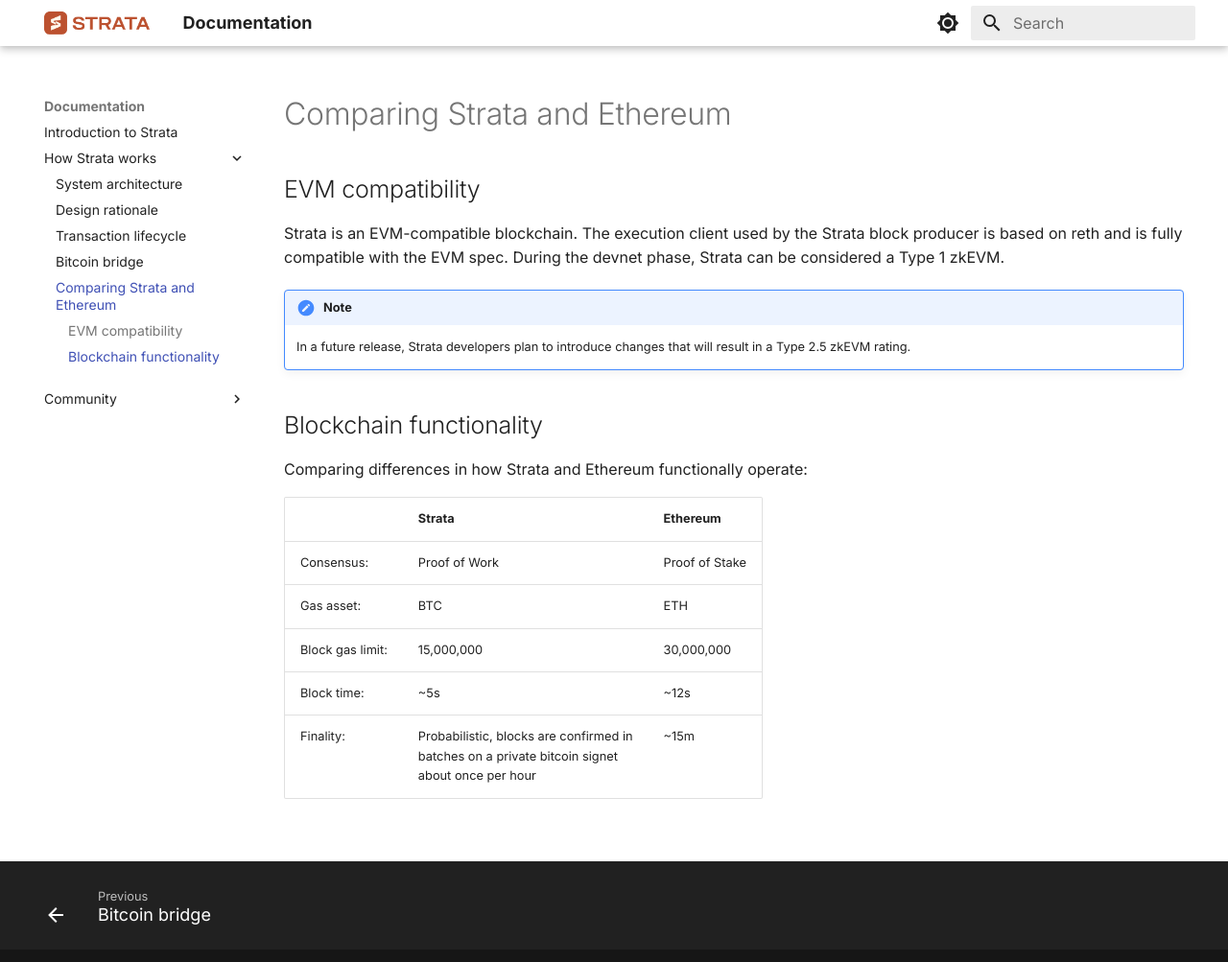
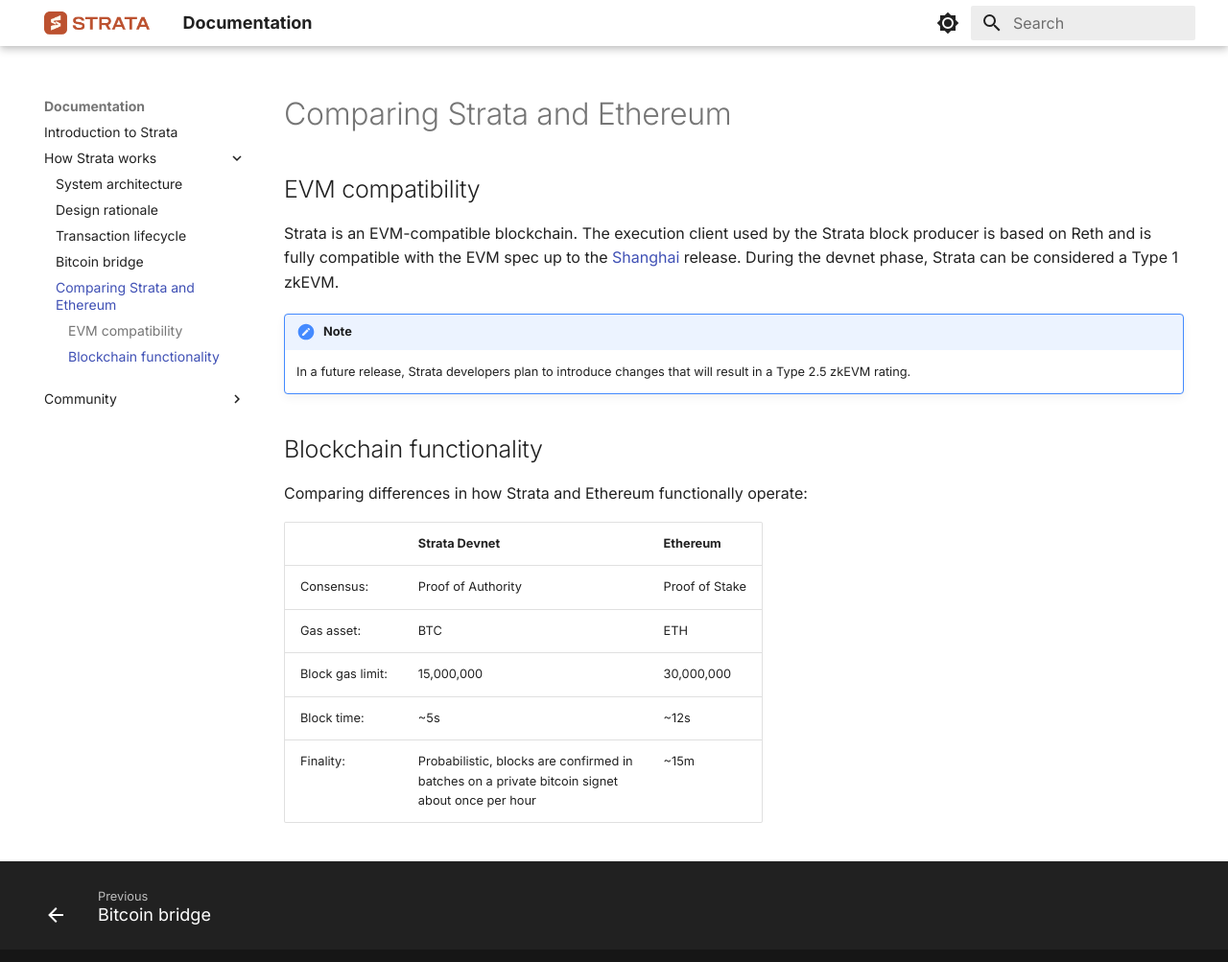
Before and after one commit to alpenlabs/docs, an MkDocs documentation site: the page built from docs/technical/comparing-ethereum.md, in a window 1280 px wide and 1014 px high. Shown: the top 1003 px of the window at 96% size. Built offline with MkDocs 1.6.1 and Material for MkDocs 9.7.7, drawn with Linux system fonts in a browser that asks for light colours.

Commit message:
docs: Update Ethereum compatibility doc

```diff
--- a/docs/technical/comparing-ethereum.md
+++ b/docs/technical/comparing-ethereum.md
@@ -3,9 +3,10 @@
 ## EVM compatibility
 
 Strata is an EVM-compatible blockchain.
-The execution client used by the Strata block producer is based on reth
-and is fully compatible with the EVM spec.
-During the devnet phase, Strata can be considered a Type 1 zkEVM.
+The execution client used by the Strata block producer is based on Reth
+and is fully compatible with the EVM spec up to the
+[Shanghai](https://github.com/ethereum/execution-specs/blob/master/network-upgrades/mainnet-upgrades/shanghai.md)
+release. During the devnet phase, Strata can be considered a Type 1 zkEVM.
 
 !!! note
 
@@ -19,9 +20,9 @@ Comparing differences in how Strata and Ethereum functionally operate:
 
 <!-- markdownlint-disable line-length -->
 
-|                  | Strata                                                                                                 | Ethereum       |
+|                  | Strata Devnet                                                                                          | Ethereum       |
 | ---------------- | ------------------------------------------------------------------------------------------------------ | -------------- |
-| Consensus:       | Proof of Work                                                                                          | Proof of Stake |
+| Consensus:       | Proof of Authority                                                                                     | Proof of Stake |
 | Gas asset:       | BTC                                                                                                    | ETH            |
 | Block gas limit: | 15,000,000                                                                                             | 30,000,000     |
 | Block time:      | ~5s                                                                                                    | ~12s           |
```
